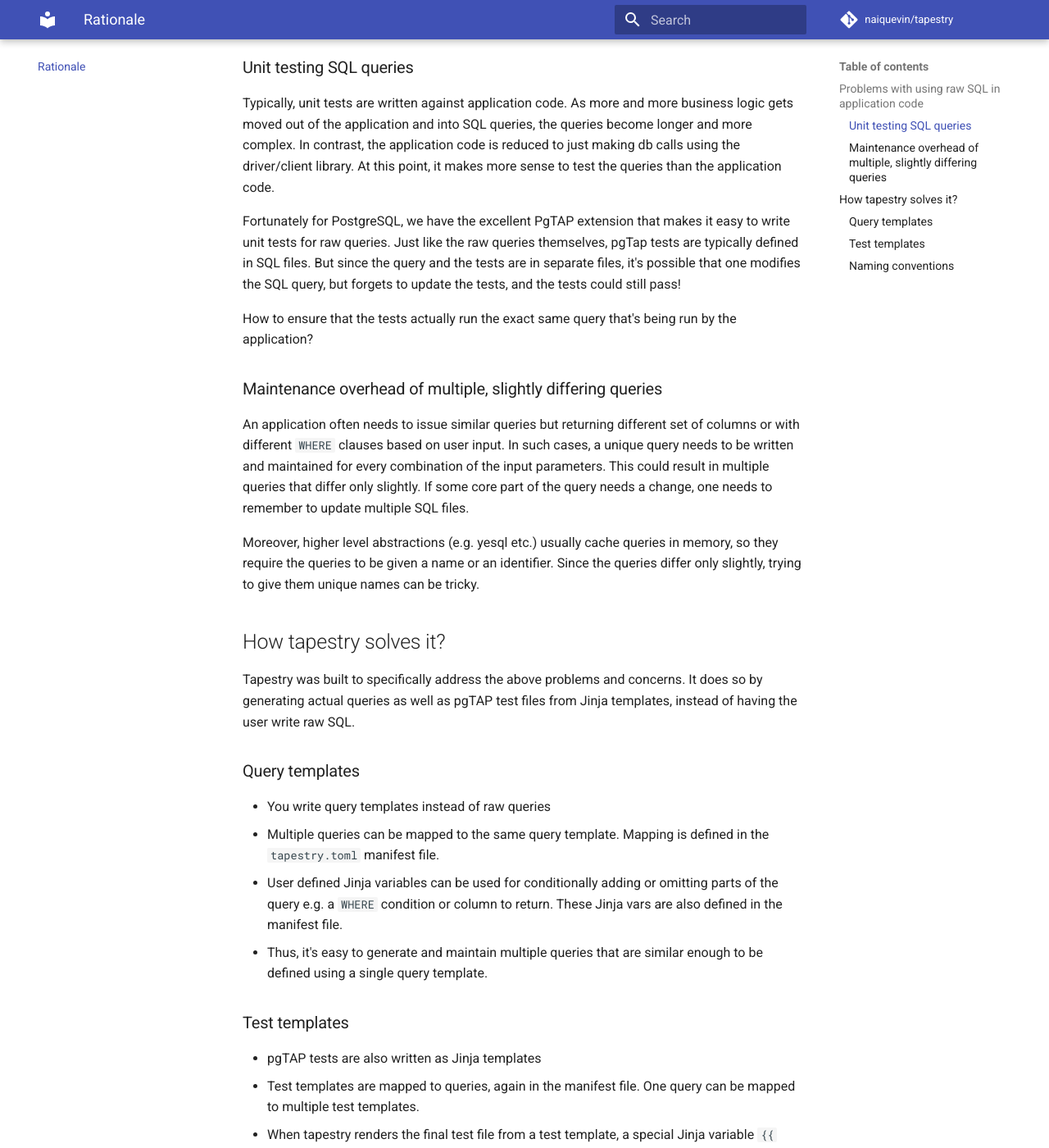
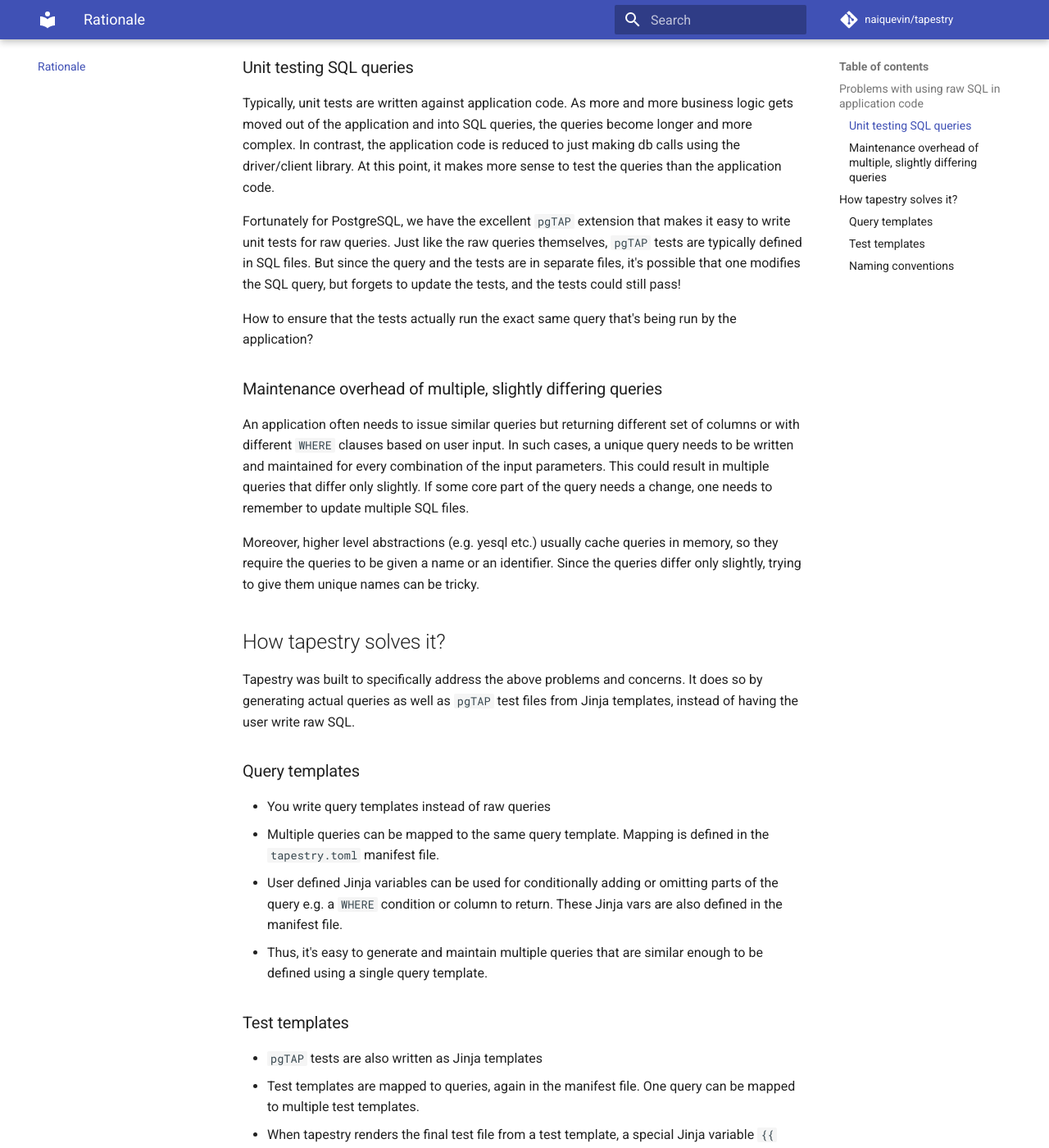
Before and after one commit to naiquevin/tapestry, an MkDocs documentation site: the page built from docs/rationale.md, in a window 1280 px wide and 1400 px high, scrolled down 453 px. Shown: the whole window at 82% size. Built offline with MkDocs 1.6.1 and Material for MkDocs 9.7.7, drawn with Linux system fonts in a browser that asks for light colours; comment, search, counter and statistics services are not loaded; some of the changed text lies outside the part shown.

Commit message:
Update docs

```diff
--- a/docs/rationale.md
+++ b/docs/rationale.md
@@ -23,9 +23,9 @@ application code is reduced to just making db calls using the
 driver/client library. At this point, it makes more sense to test the
 queries than the application code.
 
-Fortunately for PostgreSQL, we have the excellent PgTAP extension that
-makes it easy to write unit tests for raw queries. Just like the raw
-queries themselves, pgTap tests are typically defined in SQL
+Fortunately for PostgreSQL, we have the excellent `pgTAP` extension
+that makes it easy to write unit tests for raw queries. Just like the
+raw queries themselves, `pgTAP` tests are typically defined in SQL
 files. But since the query and the tests are in separate files, it's
 possible that one modifies the SQL query, but forgets to update the
 tests, and the tests could still pass!
@@ -51,7 +51,7 @@ them unique names can be tricky.
 ## How tapestry solves it?
 
 Tapestry was built to specifically address the above problems and
-concerns. It does so by generating actual queries as well as pgTAP
+concerns. It does so by generating actual queries as well as `pgTAP`
 test files from Jinja templates, instead of having the user write raw
 SQL.
 
@@ -68,7 +68,7 @@ SQL.
 
 ### Test templates
 
-* pgTAP tests are also written as Jinja templates
+* `pgTAP` tests are also written as Jinja templates
 * Test templates are mapped to queries, again in the manifest
   file. One query can be mapped to multiple test templates.
 * When tapestry renders the final test file from a test template, a
```
Also changed, not shown: other parts of docs/rationale.md (+1 -2 lines), docs/user-guide/commands.md (+3 -1 lines), examples/chinook/README.md (+2 -2 lines).
